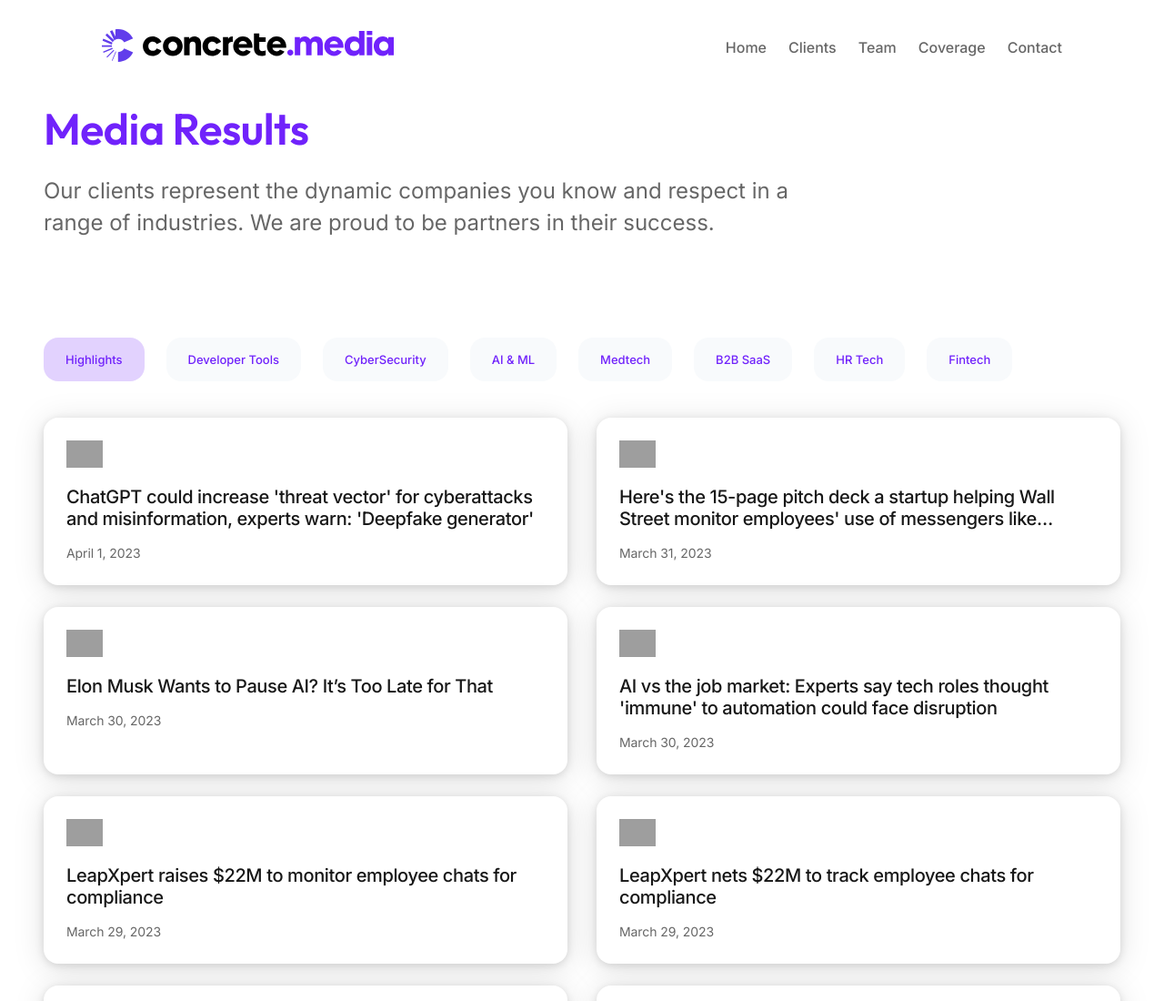
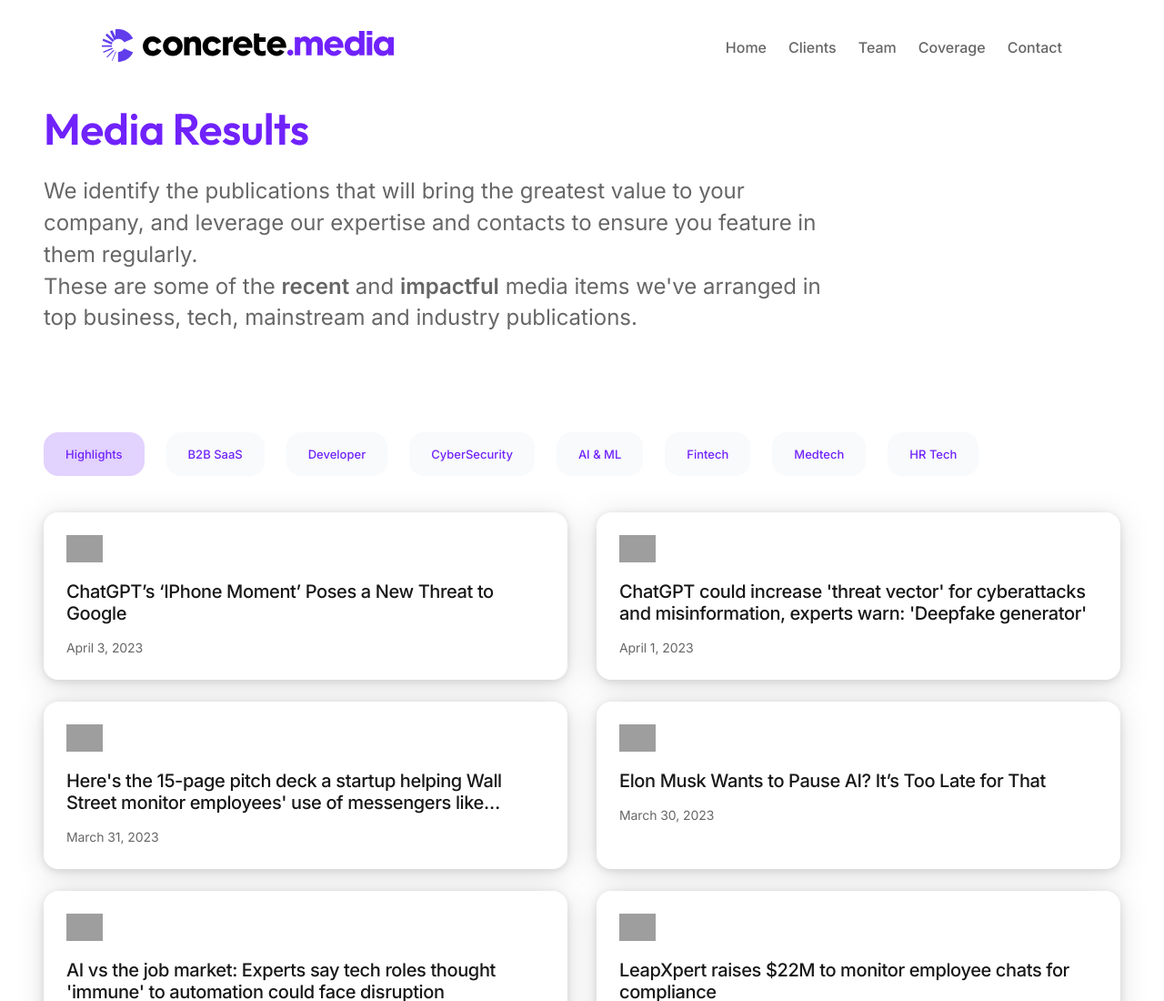
Before and after one commit to gavrielc/concrete-site, an Astro site: page /results in a window 1280 px wide. Shown: the top 1100 px of the page at 91% size. Built offline with nearby package versions, Linux system fonts and the light colour scheme; Astro itself is replaced by a stand-in of ours; grey boxes are pictures that could not be loaded.

Commit message:
add results

```diff
--- a/src/components/results/index.jsx
+++ b/src/components/results/index.jsx
@@ -7,13 +7,13 @@
 
 const tags = [
     {name: 'Highlights', value: 'highlights'},
-    {name: 'Developer Tools', value: 'dev'},
+    {name: 'B2B SaaS', value: 'saas'},
+    {name: 'Developer', value: 'dev'},
     {name: 'CyberSecurity', value: 'security'},
     {name: 'AI & ML', value: 'AI & ML'},
+    {name: 'Fintech', value: 'fintech'},
     {name: 'Medtech', value: 'medtech'},
-    {name: 'B2B SaaS', value: 'saas'},
     {name: 'HR Tech', value: 'hr'},
-    {name: 'Fintech', value: 'fintech'}
 ];
 
 export default function Results() {
--- a/src/components/results/results.js
+++ b/src/components/results/results.js
@@ -54,12 +54,28 @@
 
 export default [
 	{
+		articleUrl: 'https://www.washingtonpost.com/business/2023/04/03/chatgpt-s-plugins-may-be-ai-s-iphone-moment-and-threat-to-google-search/56fc1756-d1d8-11ed-ac8b-cd7da05168e9_story.html',
+		logo: wapo,
+		publication: 'Washinton Post',
+		date: 'April 3, 2023',
+		headline: 'ChatGPT’s ‘IPhone Moment’ Poses a New Threat to Google',
+        tags: ['highlights', 'AI & ML', 'saas', 'dev']
+	},
+	{
 		articleUrl: 'https://www.foxbusiness.com/technology/chatgpt-increase-threat-vector-cyberattacks-misinformation-experts-warn-deepfake-generator',
 		logo: fox,
 		publication: 'Fox Business',
 		date: 'April 1, 2023',
 		headline: 'ChatGPT could increase \'threat vector\' for cyberattacks and misinformation, experts warn: \'Deepfake generator\'',
         tags: ['highlights', 'AI & ML', 'saas', 'dev', 'security']
+	},
+	{
+		articleUrl: 'https://www.unite.ai/10-best-ai-marketing-tools/',
+		logo: uniteai,
+		publication: 'Uniteai.ai',
+		date: 'April 1, 2023',
+		headline: '10 “Best” AI Marketing Tools',
+        tags: ['AI & ML', 'saas']
 	},
 	{
 		articleUrl: 'https://www.businessinsider.com/leapxpert-pitch-deck-startup-monitor-messenger-apps-whatsapp-signal-wechat-2023-3',
@@ -70,6 +86,14 @@
         tags: ['highlights', 'saas', 'fintech']
 	},
 	{
+		articleUrl: 'https://sdtimes.com/software-development/sd-times-open-source-project-of-the-week-oscr-software-supply-chain-attack-matrix/',
+		logo: sdtimes,
+		publication: 'SD Times',
+		date: 'March 31, 2023',
+		headline: 'SD Times Open-Source Project of the Week: OSC&R Software Supply Chain Attack Matrix',
+        tags: ['saas', 'dev', 'security']
+	},
+	{
 		articleUrl: 'https://skift.com/2023/03/31/cabify-raises-66-million-for-spanish-rideshare-platform/',
 		logo: skift,
 		publication: 'Skift',
@@ -78,9 +102,9 @@
         tags: ['saas', 'fintech']
 	},
 	{
-		articleUrl: 'https://www.washingtonpost.com/business/2023/03/30/elon-musk-wants-to-pause-ai-progress-with-chatgpt-it-s-too-late-for-that/86a1487c-ceeb-11ed-8907-156f0390d081_story.html',
-		logo: wapo,
-		publication: 'The Washinton Post',
+		articleUrl: 'https://www.bloomberg.com/opinion/articles/2023-03-30/elon-musk-wants-to-pause-ai-progress-with-chatgpt-it-s-too-late-for-that#xj4y7vzkg',
+		logo: bloomberg,
+		publication: 'Bloomberg',
 		date: 'March 30, 2023',
 		headline: 'Elon Musk Wants to Pause AI? It’s Too Late for That',
         tags: ['highlights', 'AI & ML', 'saas', 'dev']
--- a/src/pages/results.astro
+++ b/src/pages/results.astro
@@ -6,7 +6,7 @@
 <PageLayout
     pageTitle="Media results | Public Relations for serious tech companies | Concrete Media"
     title="Media Results"
-    subTitle="Our clients represent the dynamic companies you know and respect in a range of industries. We are proud to be partners in their success."
+    subTitle="We identify the publications that will bring the greatest value to your company, and leverage our expertise and contacts to ensure you feature in them regularly. <br>These are some of the <b>recent</b> and <b>impactful</b> media items we've arranged in top business, tech, mainstream and industry publications."
 >
     <section class="results">
         <Results client:idle/>
```
Also changed, not shown: src/pages/index.astro (+7 -7 lines).
